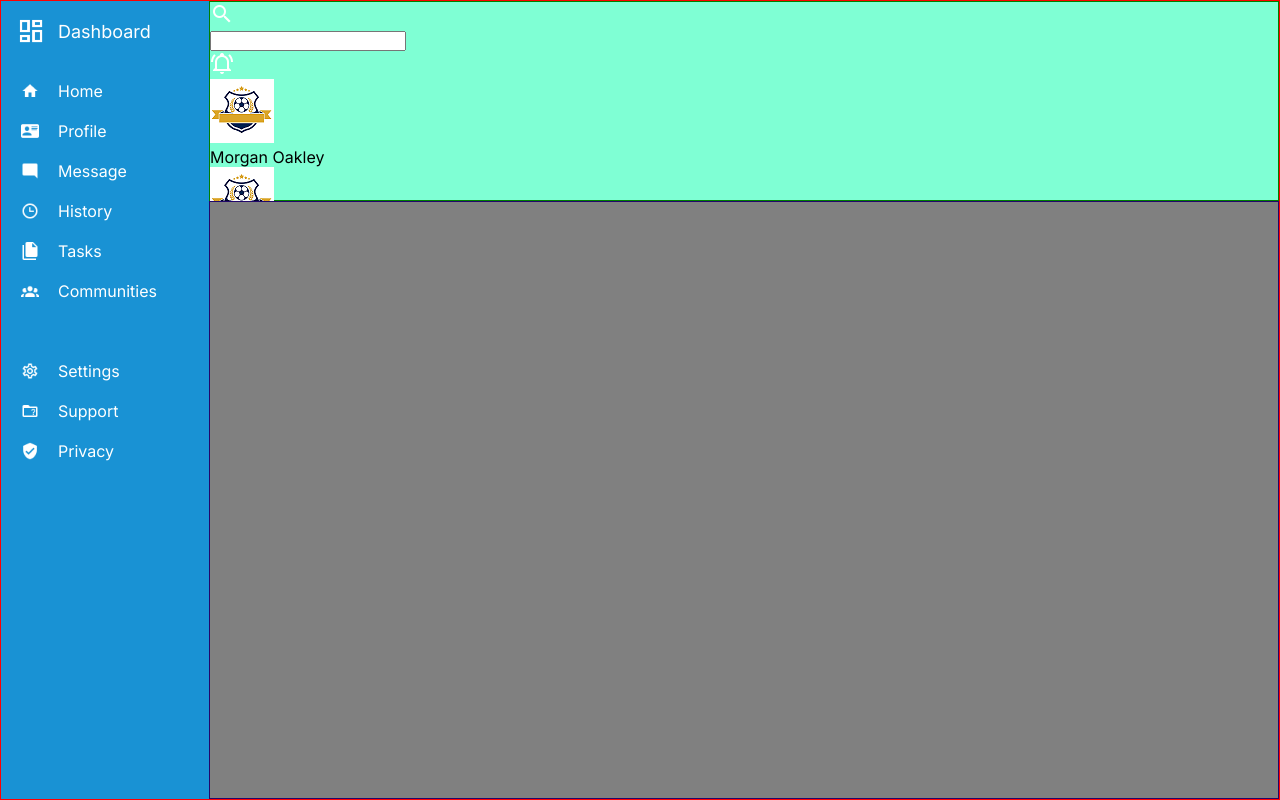
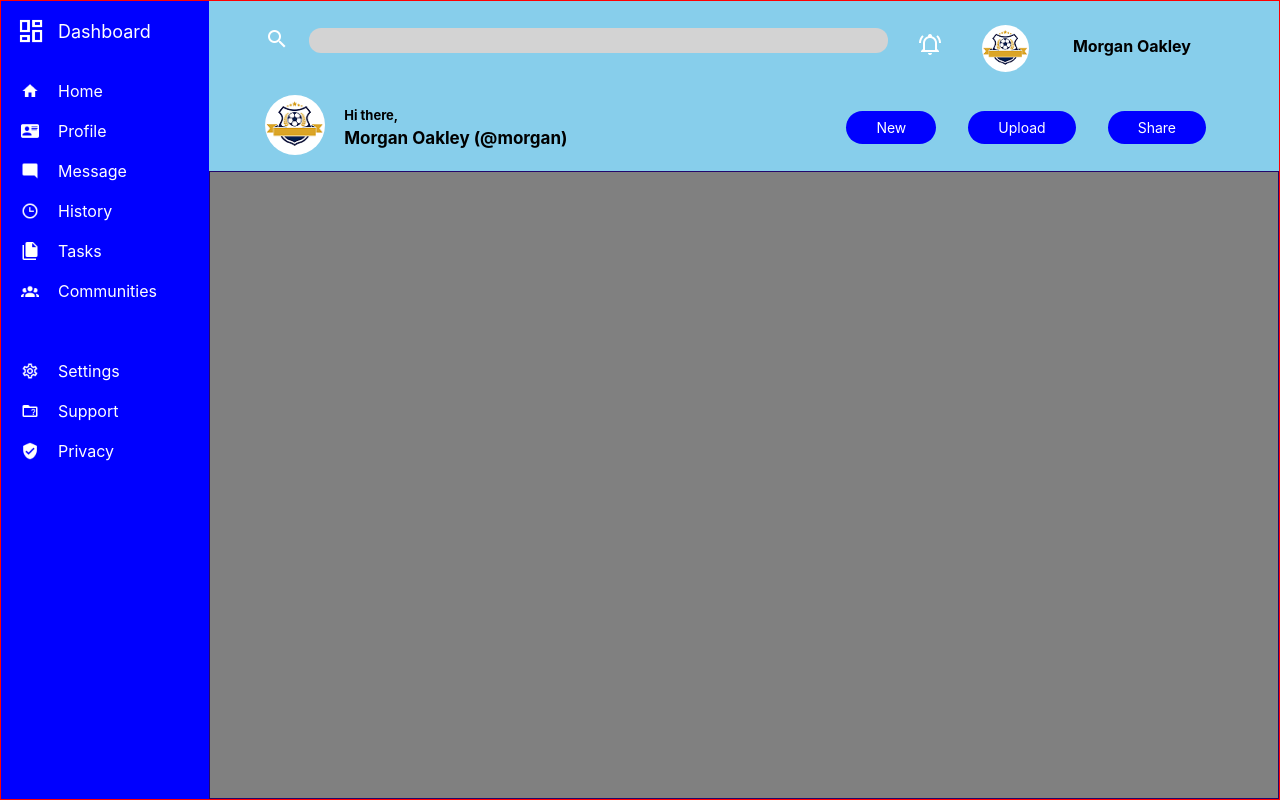
Before and after one commit to onyedikamike/Admin_Dashboard, a plain HTML site: page index1.html in a window 1280 px wide. Drawn offline with Linux system fonts and the light colour scheme.

Commit message:
Update the header style on CSS

```diff
--- a/index1.html
+++ b/index1.html
@@ -94,37 +94,36 @@
         <!-- top headers -->
         <div class="header-top">
           <div class="search">
-            <div class="search_item">
+            <div>
               <img src="images/magnify.png" alt="magnify" />
             </div>
             <input type="search" name="search" />
           </div>
-          <div class="first_logo">
-            <div class="morgan">
+          <div class="top_header_side">
+            <div class="bell_icon">
               <img src="images/bell-ring-outline.png" alt="bel" />
             </div>
-            <div class="baller">
+            <div>
               <img
                 src="images/dashboard logo.png"
                 alt="small logo"
-                class="baller_small"
+                class="top_logo"
               />
             </div>
-            <p class="name">Morgan Oakley</p>
+            <p>Morgan Oakley</p>
           </div>
         </div>
 
         <!-- header bottom -->
+
         <div class="header_bottom">
           <div class="profile_pics">
             <div class="second_logo">
               <img src="images/dashboard logo.png" alt="big logo" />
             </div>
-            <div class="pro_name">
-              <p class="hello">Hi there,</p>
-              <p class="big_name">
-                Morgan Oakley <span class="user_home">(@morgan)</span>
-              </p>
+            <div>
+              <p class="greetings">Hi there,</p>
+              <p class="bottom_name">Morgan Oakley <span>(@morgan)</span></p>
             </div>
           </div>
 
--- a/style1.css
+++ b/style1.css
@@ -1,16 +1,11 @@
-@import url("https://fonts.googleapis.com/css2?family=Crete+Round&family=Inter:wght@400;700;800&family=Josefin+Sans:ital,wght@0,400;0,500;1,400&display=swap");
-
 root {
   --font-family: "Crete Round", serif;
   --font-family: "Inter", sans-serif;
   --font-family: "Josefin Sans", sans-serif;
-  --blue: #1992d4;
   --light-gray: #e2e8f0;
   --dark-yellow: #f0b429;
-  --pink: #fda4af;
   --gray: #a3a3a3;
   --gray-blue: #e0f2fe;
-  --sun-yellow: #facc15;
 }
 
 * {
@@ -26,13 +21,13 @@ root {
   height: 100vh;
   display: grid;
   grid-template-columns: 13rem repeat(3, 1fr);
-  grid-template-rows: 200px repeat(4, 1fr);
+  grid-template-rows: 170px repeat(4, 1fr);
 }
 
 aside {
   grid-column: 1 / 2;
   grid-row: 1 / 6;
-  background-color: #1992d4;
+  background-color: blue;
 }
 /* styling of the navigation bar */
 
@@ -83,10 +78,115 @@ nav > ul :nth-child(7) {
   padding-top: 3.13rem;
 }
 
+/* header styling */
+
 header {
-  border: 1px solid green;
   grid-column: 2 / 5;
-  background-color: aquamarine;
+  background-color: skyblue;
+  padding: 1.5rem 3rem 2rem 3.5rem;
+}
+
+header .header-top {
+  display: grid;
+  grid-template-columns: 1fr max-content;
+  margin-bottom: 2.5rem;
+  height: 30px;
+}
+
+header .search {
+  display: flex;
+  align-items: center;
+  width: 100%;
+  margin-bottom: 60px;
+}
+
+header > img {
+  padding-top: 5px;
+}
+
+header .search > input {
+  display: inline-block;
+  border: none;
+  background-color: lightgray;
+  width: min(90%, 37rem);
+  padding: 0.3rem 1.5rem;
+  margin-left: 1.25rem;
+  border-radius: 12px;
+}
+
+header .top_header_side {
+  display: flex;
+  justify-content: space-around;
+  align-items: center;
+  font-weight: bold;
+  padding-bottom: 40px;
+  padding-right: 40px;
+}
+
+header .top_header_side img {
+  border-radius: 50%;
+  margin-left: 10px;
+  margin-right: 20px;
+}
+
+header .top_logo {
+  width: 50%;
+}
+
+header .bell_icon {
+  margin-right: 10px;
+  padding-bottom: 10px;
+}
+
+header .top_header_side p {
+  font-size: 16px;
+  padding-bottom: 10px;
+  padding-left: 7px;
+}
+
+header .header_bottom {
+  display: flex;
+  justify-content: space-between;
+  align-items: center;
+}
+
+header .profile_pics {
+  display: flex;
+  align-items: center;
+  gap: 1.2rem;
+}
+
+header .second_logo img {
+  width: 60px;
+  border-radius: 50%;
+}
+
+header .greetings {
+  margin-bottom: 5px;
+  font-size: small;
+  font-weight: bold;
+}
+
+header .bottom_name {
+  font-size: 17px;
+  font-weight: bolder;
+}
+
+header .button {
+  display: flex;
+  justify-content: flex-end;
+  align-items: center;
+  gap: 2rem;
+  padding-right: 25px;
+}
+
+header .btn {
+  background-color: blue;
+  color: white;
+  border: none;
+  padding: 8px 30px;
+  font-size: 14px;
+  border-radius: 20px;
 }
 
 section {
```
